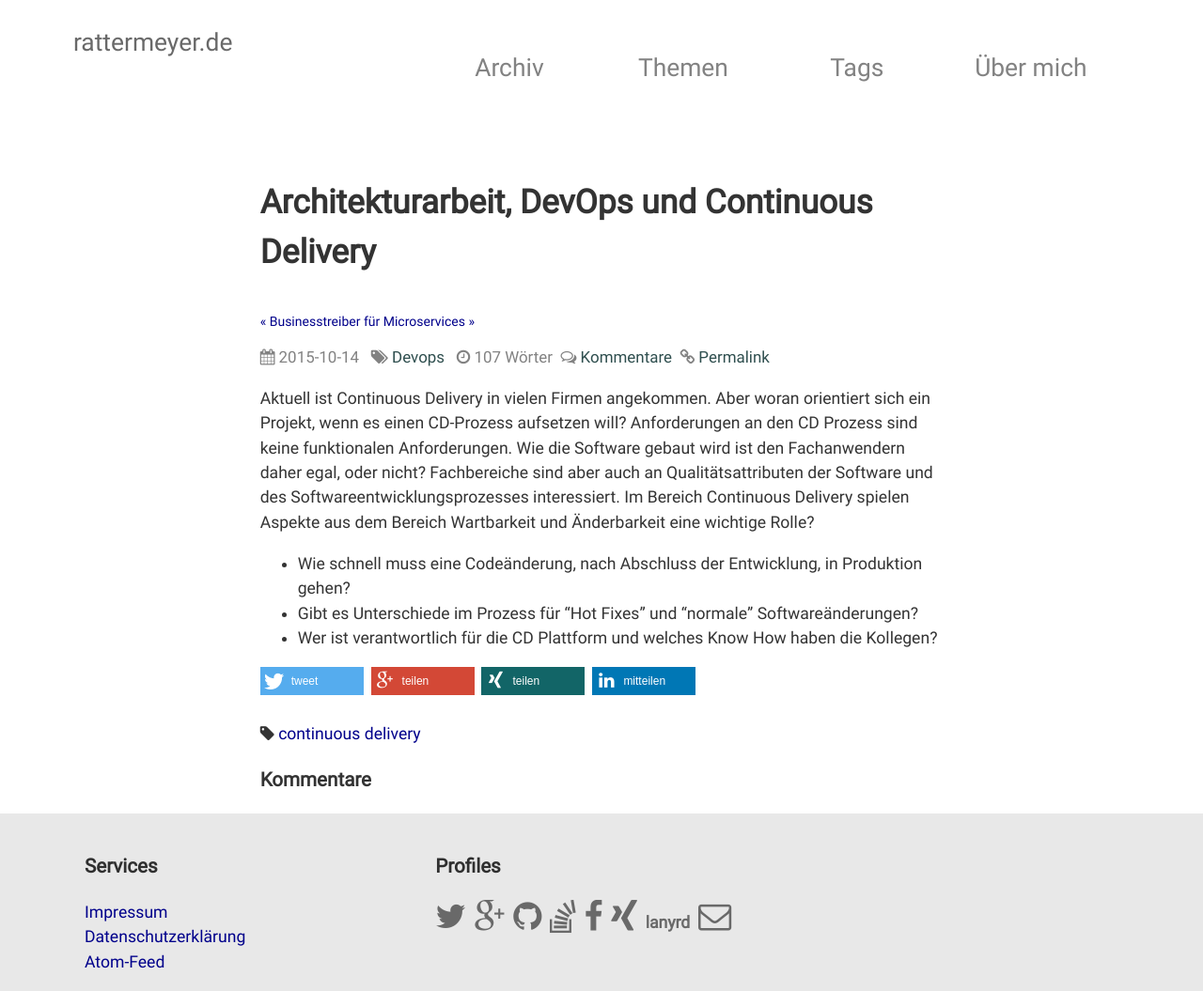
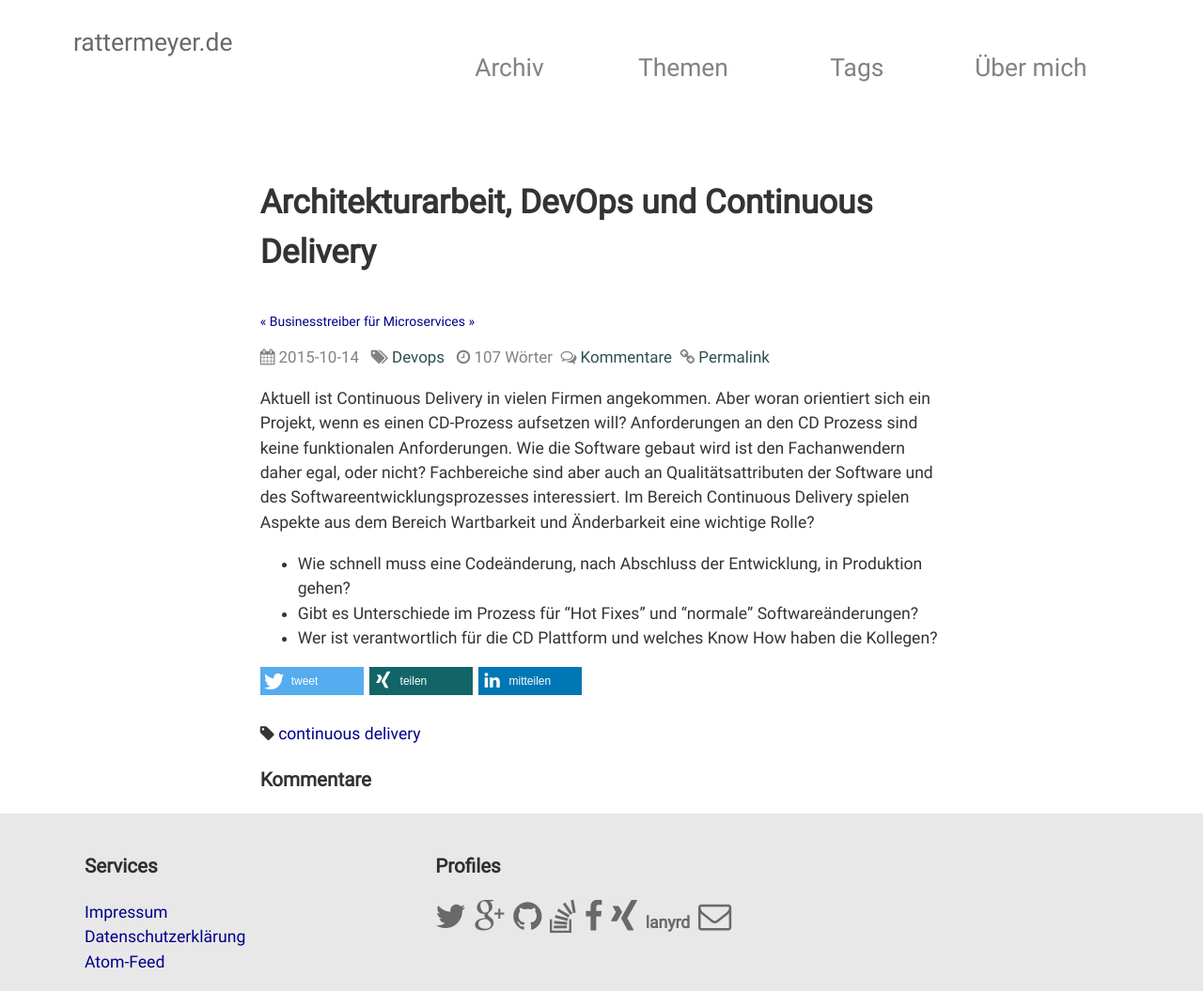
Before and after one commit to rattermeyer/rattermeyer.github.com, a Jekyll site: the page built from _posts/2015-10-14-architekturarbeit-devops-und-continuousdelivery.markdown, in a window 1280 px wide. Shown: the whole page at 94% size. Built offline with Jekyll 4.4.1, drawn with Linux system fonts in a browser that asks for light colours; some web fonts are replaced; comment, search, counter and statistics services are not loaded.

Commit message:
google+ removed

```diff
--- a/_includes/article.html
+++ b/_includes/article.html
@@ -32,7 +32,7 @@
     {{ content }}
 
     {% if is_single %}
-      <div class="shariff" data-services="[&quot;twitter&quot;,&quot;googleplus&quot;,&quot;xing&quot;,&quot;linkedin&quot;]" data-twitter-via="rattermeyer" data-theme="standard"></div>
+      <div class="shariff" data-services="[&quot;twitter&quot;,&quot;xing&quot;,&quot;linkedin&quot;]" data-twitter-via="rattermeyer" data-theme="standard"></div>
     {% endif %}
 
     {% if is_single %}
```
